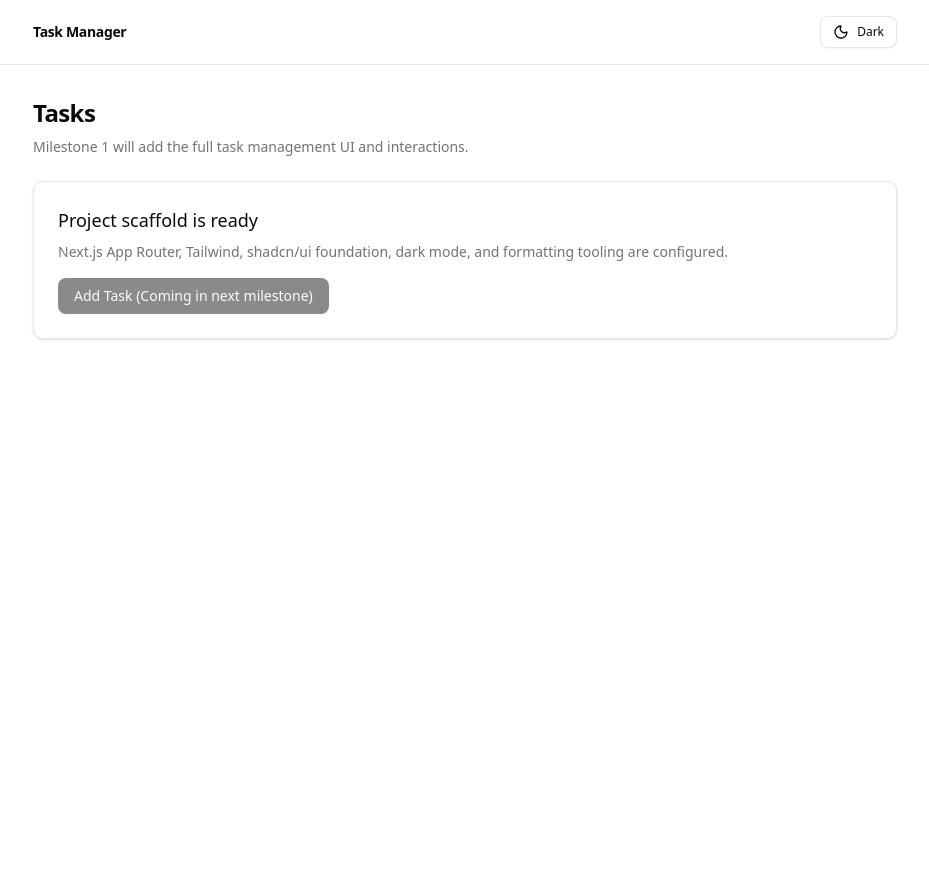
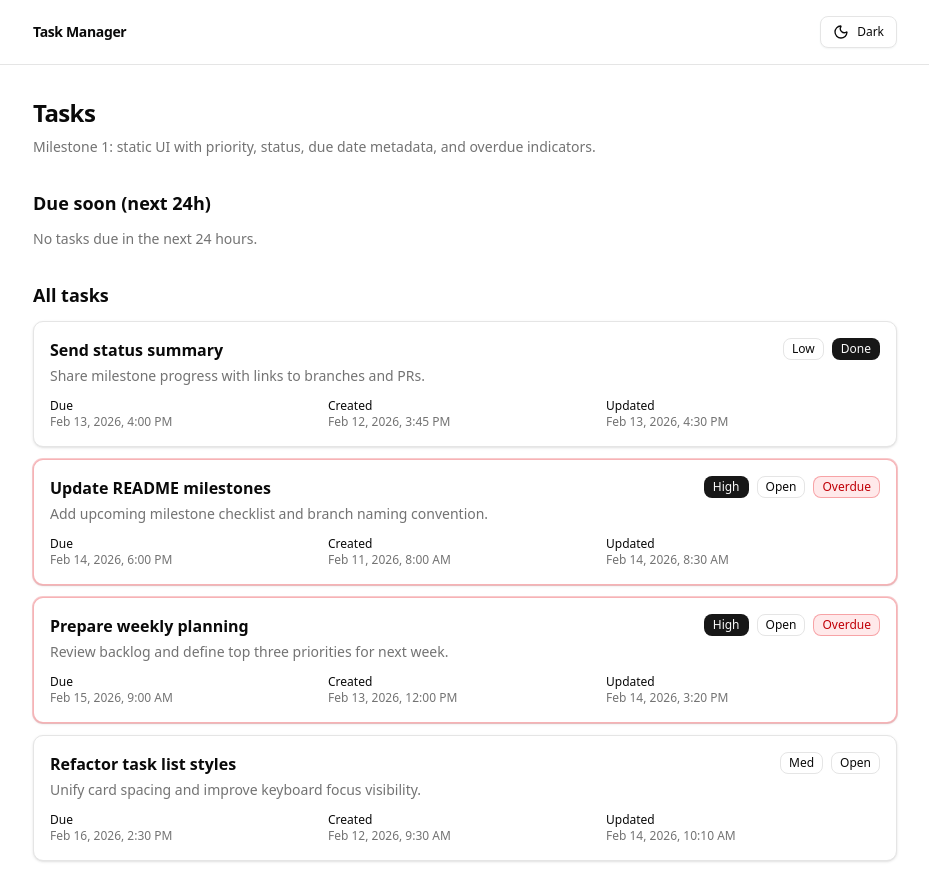
Before and after one commit to evgenursic/task_manager, a Next.js app: page /tasks in a window 1280 px wide. Shown: the whole page, without its empty margins (175-1104 px from the left). Before the commit the page ends 800 px from the top, so only its background shows below. Built offline with nearby package versions, Linux system fonts and the light colour scheme.

Commit message:
feat: add static tasks ui with due-soon and overdue indicators

```diff
--- a/app/tasks/page.js
+++ b/app/tasks/page.js
@@ -1,26 +1,108 @@
-import { Button } from "@/components/ui/button";
+import { mockTasks } from "@/lib/mock-tasks";
+import { cn } from "@/lib/utils";
+import { formatDateTime, isDueSoon, isOverdue, sortByDueDate } from "@/lib/task-utils";
+
+/**
+ * @param {{ label: string; variant?: "default" | "outline" | "destructive" }} props
+ */
+function Badge({ label, variant = "outline" }) {
+  return (
+    <span
+      className={cn(
+        "inline-flex items-center rounded-md border px-2 py-0.5 text-xs font-medium",
+        variant === "default" && "bg-primary text-primary-foreground border-transparent",
+        variant === "destructive" &&
+          "border-red-600/30 bg-red-500/10 text-red-700 dark:text-red-300"
+      )}
+    >
+      {label}
+    </span>
+  );
+}
+
+/**
+ * @param {{ task: import("@/lib/mock-tasks").Task; now: Date }} props
+ */
+function TaskCard({ task, now }) {
+  const overdue = isOverdue(task, now);
+  const dueSoon = isDueSoon(task, now);
+
+  return (
+    <article
+      className={cn(
+        "bg-card rounded-lg border p-4 shadow-sm",
+        overdue && "border-red-600/30 ring-1 ring-red-600/20"
+      )}
+    >
+      <div className="flex flex-wrap items-start justify-between gap-3">
+        <div className="space-y-1">
+          <h3 className="text-base font-semibold">{task.title}</h3>
+          <p className="text-muted-foreground text-sm">{task.notes}</p>
+        </div>
+        <div className="flex flex-wrap items-center gap-2">
+          <Badge label={task.priority} variant={task.priority === "High" ? "default" : "outline"} />
+          <Badge label={task.status} variant={task.status === "Done" ? "default" : "outline"} />
+          {overdue ? <Badge label="Overdue" variant="destructive" /> : null}
+          {!overdue && dueSoon ? <Badge label="Due soon" /> : null}
+        </div>
+      </div>
+      <dl className="text-muted-foreground mt-3 grid gap-1 text-xs sm:grid-cols-3">
+        <div>
+          <dt className="text-foreground font-medium">Due</dt>
+          <dd>{formatDateTime(task.dueAt)}</dd>
+        </div>
+        <div>
+          <dt className="text-foreground font-medium">Created</dt>
+          <dd>{formatDateTime(task.createdAt)}</dd>
+        </div>
+        <div>
+          <dt className="text-foreground font-medium">Updated</dt>
+          <dd>{formatDateTime(task.updatedAt)}</dd>
+        </div>
+      </dl>
+    </article>
+  );
+}
 
 export default function TasksPage() {
+  const now = new Date();
+  const tasks = sortByDueDate(mockTasks);
+  const dueSoonTasks = tasks.filter((task) => isDueSoon(task, now));
+
   return (
-    <section className="space-y-6">
+    <section className="space-y-8">
       <div className="space-y-2">
         <h1 className="text-2xl font-semibold tracking-tight">Tasks</h1>
         <p className="text-muted-foreground text-sm">
-          Milestone 1 will add the full task management UI and interactions.
+          Milestone 1: static UI with priority, status, due date metadata, and overdue indicators.
         </p>
       </div>
-      <div className="bg-card text-card-foreground rounded-lg border p-6 shadow-sm">
-        <div className="space-y-2">
-          <h2 className="text-lg font-medium">Project scaffold is ready</h2>
-          <p className="text-muted-foreground text-sm">
-            Next.js App Router, Tailwind, shadcn/ui foundation, dark mode, and formatting tooling
-            are configured.
-          </p>
+
+      <section className="space-y-3" aria-labelledby="due-soon-heading">
+        <h2 id="due-soon-heading" className="text-lg font-semibold">
+          Due soon (next 24h)
+        </h2>
+        {dueSoonTasks.length === 0 ? (
+          <p className="text-muted-foreground text-sm">No tasks due in the next 24 hours.</p>
+        ) : (
+          <div className="space-y-3">
+            {dueSoonTasks.map((task) => (
+              <TaskCard key={`soon-${task.id}`} task={task} now={now} />
+            ))}
+          </div>
+        )}
+      </section>
+
+      <section className="space-y-3" aria-labelledby="all-tasks-heading">
+        <h2 id="all-tasks-heading" className="text-lg font-semibold">
+          All tasks
+        </h2>
+        <div className="space-y-3">
+          {tasks.map((task) => (
+            <TaskCard key={task.id} task={task} now={now} />
+          ))}
         </div>
-        <div className="mt-4">
-          <Button disabled>Add Task (Coming in next milestone)</Button>
-        </div>
-      </div>
+      </section>
     </section>
   );
 }
--- /dev/null
+++ b/lib/mock-tasks.js
@@ -0,0 +1,60 @@
+// @ts-check
+
+/**
+ * @typedef {"Low" | "Med" | "High"} TaskPriority
+ * @typedef {"Open" | "Done"} TaskStatus
+ *
+ * @typedef {Object} Task
+ * @property {string} id
+ * @property {string} title
+ * @property {string} notes
+ * @property {string | null} dueAt
+ * @property {TaskPriority} priority
+ * @property {TaskStatus} status
+ * @property {string} createdAt
+ * @property {string} updatedAt
+ */
+
+/** @type {Task[]} */
+export const mockTasks = [
+  {
+    id: "task-001",
+    title: "Prepare weekly planning",
+    notes: "Review backlog and define top three priorities for next week.",
+    dueAt: "2026-02-15T09:00:00.000Z",
+    priority: "High",
+    status: "Open",
+    createdAt: "2026-02-13T12:00:00.000Z",
+    updatedAt: "2026-02-14T15:20:00.000Z",
+  },
+  {
+    id: "task-002",
+    title: "Refactor task list styles",
+    notes: "Unify card spacing and improve keyboard focus visibility.",
+    dueAt: "2026-02-16T14:30:00.000Z",
+    priority: "Med",
+    status: "Open",
+    createdAt: "2026-02-12T09:30:00.000Z",
+    updatedAt: "2026-02-14T10:10:00.000Z",
+  },
+  {
+    id: "task-003",
+    title: "Send status summary",
+    notes: "Share milestone progress with links to branches and PRs.",
+    dueAt: "2026-02-13T16:00:00.000Z",
+    priority: "Low",
+    status: "Done",
+    createdAt: "2026-02-12T15:45:00.000Z",
+    updatedAt: "2026-02-13T16:30:00.000Z",
+  },
+  {
+    id: "task-004",
+    title: "Update README milestones",
+    notes: "Add upcoming milestone checklist and branch naming convention.",
+    dueAt: "2026-02-14T18:00:00.000Z",
+    priority: "High",
+    status: "Open",
+    createdAt: "2026-02-11T08:00:00.000Z",
+    updatedAt: "2026-02-14T08:30:00.000Z",
+  },
+];
--- /dev/null
+++ b/lib/task-utils.js
@@ -0,0 +1,81 @@
+// @ts-check
+
+/**
+ * @typedef {import("@/lib/mock-tasks").Task} Task
+ */
+
+/** @type {Record<Task["priority"], number>} */
+export const PRIORITY_ORDER = {
+  High: 0,
+  Med: 1,
+  Low: 2,
+};
+
+/**
+ * @param {Task} task
+ * @param {Date} now
+ */
+export function isOverdue(task, now) {
+  if (!task.dueAt || task.status === "Done") {
+    return false;
+  }
+
+  return new Date(task.dueAt).getTime() < now.getTime();
+}
+
+/**
+ * @param {Task} task
+ * @param {Date} now
+ */
+export function isDueSoon(task, now) {
+  if (!task.dueAt || task.status === "Done") {
+    return false;
+  }
+
+  const dueMs = new Date(task.dueAt).getTime();
+  const diffMs = dueMs - now.getTime();
+  const oneDayMs = 24 * 60 * 60 * 1000;
+
+  return diffMs >= 0 && diffMs <= oneDayMs;
+}
+
+/**
+ * @param {Task[]} tasks
+ */
+export function sortByDueDate(tasks) {
+  return [...tasks].sort((a, b) => {
+    if (!a.dueAt) return 1;
+    if (!b.dueAt) return -1;
+    return new Date(a.dueAt).getTime() - new Date(b.dueAt).getTime();
+  });
+}
+
+/**
+ * @param {Task[]} tasks
+ */
+export function sortByCreated(tasks) {
+  return [...tasks].sort(
+    (a, b) => new Date(b.createdAt).getTime() - new Date(a.createdAt).getTime()
+  );
+}
+
+/**
+ * @param {Task[]} tasks
+ */
+export function sortByPriority(tasks) {
+  return [...tasks].sort((a, b) => PRIORITY_ORDER[a.priority] - PRIORITY_ORDER[b.priority]);
+}
+
+/**
+ * @param {string | null} isoDate
+ */
+export function formatDateTime(isoDate) {
+  if (!isoDate) {
+    return "No due date";
+  }
+
+  return new Intl.DateTimeFormat("en-US", {
+    dateStyle: "medium",
+    timeStyle: "short",
+  }).format(new Date(isoDate));
+}
```
